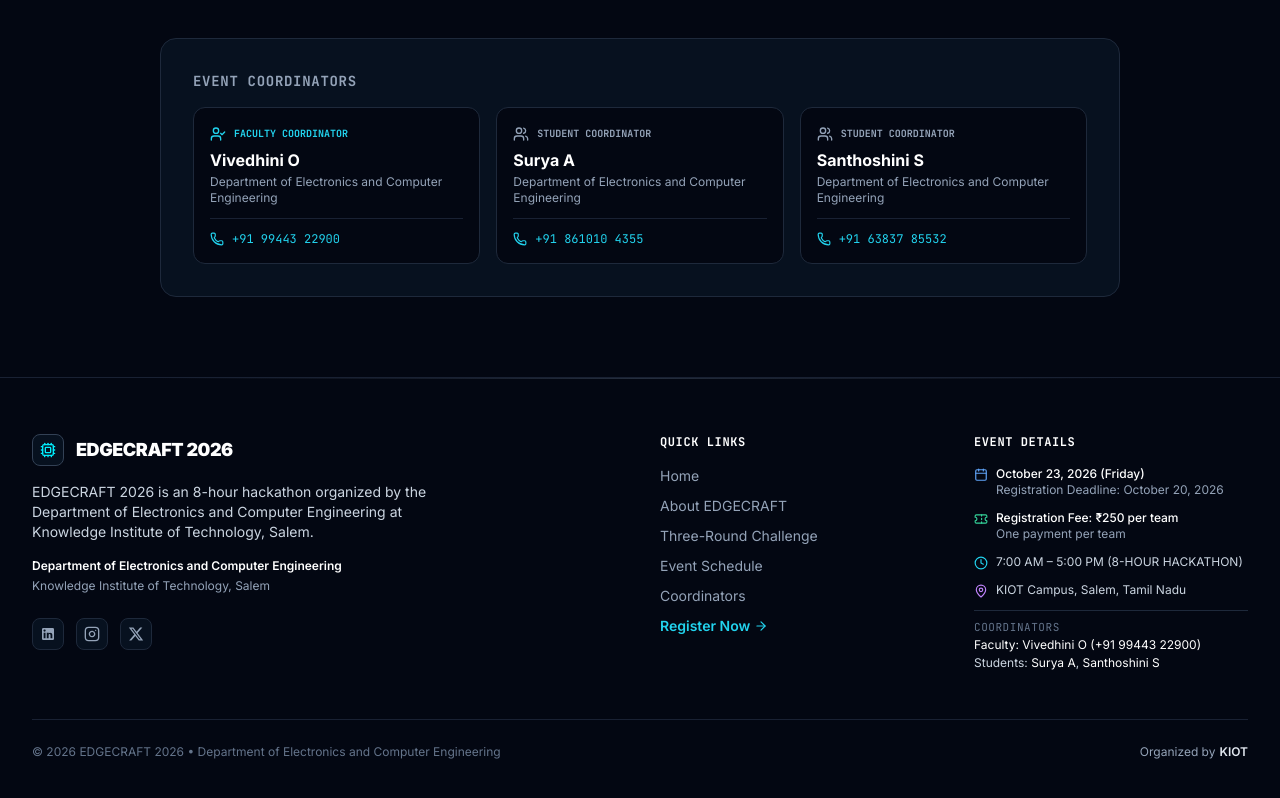
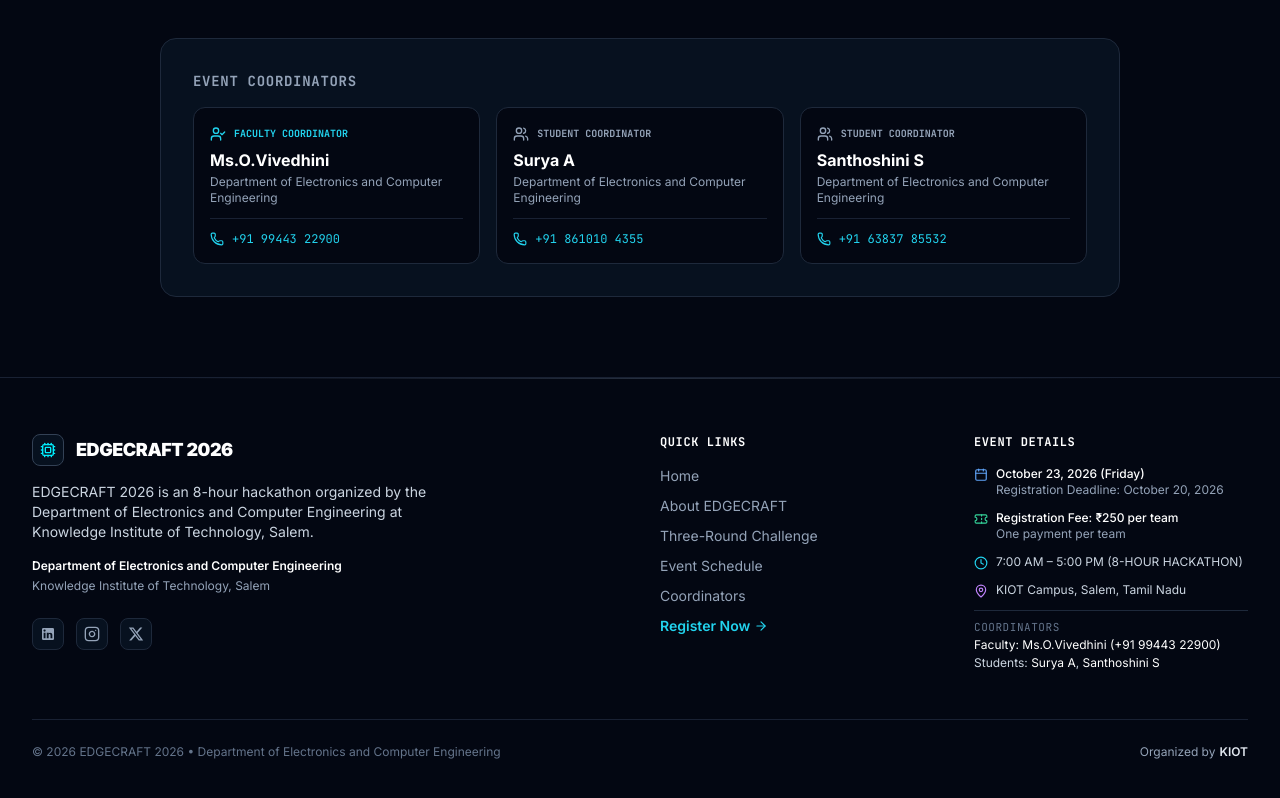
Before and after one commit to jeswanth-16/ECX-Hackathon, a React (Vite) app: page /register in a window 1280 px wide. Shown: the part 1204-2002 px from the top of the page. Built offline with nearby package versions, Linux system fonts and the light colour scheme; no server answers.

Commit message:
Update coordinator

```diff
--- a/src/components/FAQ.tsx
+++ b/src/components/FAQ.tsx
@@ -121,7 +121,7 @@
       <div className="mt-8 p-4 rounded-xl bg-dark-900 border border-slate-800 flex items-start gap-3">
         <AlertCircle className="w-4 h-4 text-cyan-400 shrink-0 mt-0.5" />
         <div className="text-xs text-slate-300 leading-relaxed">
-          <strong>Questions regarding EDGECRAFT 2026?</strong> Feel free to connect with Faculty Coordinator <a href="tel:+919944322900" className="text-cyan-400 hover:text-cyan-300 underline font-semibold" aria-label="Call Faculty Coordinator Vivedhini O">Vivedhini O (+91 99443 22900)</a> or Student Coordinators <a href="tel:+918610104355" className="text-cyan-400 hover:text-cyan-300 underline font-semibold" aria-label="Call Student Coordinator Surya A">Surya A (+91 861010 4355)</a> and <a href="tel:+916383785532" className="text-cyan-400 hover:text-cyan-300 underline font-semibold" aria-label="Call Student Coordinator Santhoshini S">Santhoshini S (+91 63837 85532)</a> from the Department of Electronics and Computer Engineering.
+          <strong>Questions regarding EDGECRAFT 2026?</strong> Feel free to connect with Faculty Coordinator <a href="tel:+919944322900" className="text-cyan-400 hover:text-cyan-300 underline font-semibold" aria-label="Call Faculty Coordinator  Ms.O.Vivedhini">Ms.O.Vivedhini (+91 99443 22900)</a> or Student Coordinators <a href="tel:+918610104355" className="text-cyan-400 hover:text-cyan-300 underline font-semibold" aria-label="Call Student Coordinator Surya A">Surya A (+91 861010 4355)</a> and <a href="tel:+916383785532" className="text-cyan-400 hover:text-cyan-300 underline font-semibold" aria-label="Call Student Coordinator Santhoshini S">Santhoshini S (+91 63837 85532)</a> from the Department of Electronics and Computer Engineering.
         </div>
       </div>
     </div>
--- a/src/components/Footer.tsx
+++ b/src/components/Footer.tsx
@@ -168,7 +168,7 @@
                   Coordinators
                 </span>
                 <span className="text-white block mt-0.5">
-                  Faculty: <a href="tel:+919944322900" className="hover:text-cyan-300 transition-colors" aria-label="Call Faculty Coordinator Vivedhini O">Vivedhini O</a> (+91 99443 22900)
+                  Faculty: <a href="tel:+919944322900" className="hover:text-cyan-300 transition-colors" aria-label="Call Faculty Coordinator Ms.O.Vivedhini">Ms.O.Vivedhini</a> (+91 99443 22900)
                 </span>
                 <span className="text-slate-300 block mt-0.5">
                   Students: <a href="tel:+918610104355" className="text-white hover:text-cyan-300 transition-colors" aria-label="Call Student Coordinator Surya A">Surya A</a>, <a href="tel:+916383785532" className="text-white hover:text-cyan-300 transition-colors" aria-label="Call Student Coordinator Santhoshini S">Santhoshini S</a>
--- a/src/data/eventConfig.ts
+++ b/src/data/eventConfig.ts
@@ -36,7 +36,7 @@
     faculty: [
       {
         role: "Faculty Coordinator",
-        name: "Vivedhini O",
+        name: "Ms.O.Vivedhini",
         phone: "+91 99443 22900",
         phoneTel: "tel:+919944322900",
       },
@@ -188,7 +188,7 @@
   {
     id: "faq-6",
     question: "Who can I contact regarding EDGECRAFT 2026?",
-    answer: "You can contact Faculty Coordinator Vivedhini O (+91 99443 22900), or Student Coordinators Surya A (+91 861010 4355) and Santhoshini S (+91 63837 85532) from the Department of Electronics and Computer Engineering, Knowledge Institute of Technology, Salem.",
+    answer: "You can contact Faculty Coordinator Ms.O.Vivedhini (+91 99443 22900), or Student Coordinators Surya A (+91 861010 4355) and Santhoshini S (+91 63837 85532) from the Department of Electronics and Computer Engineering, Knowledge Institute of Technology, Salem.",
     category: "Coordinators",
   },
   {
--- a/src/pages/About.tsx
+++ b/src/pages/About.tsx
@@ -124,12 +124,12 @@
               <span className="text-[10px] font-mono uppercase text-cyan-400 font-bold block mb-1">
                 Faculty Coordinator
               </span>
-              <p className="text-base font-bold text-white">Vivedhini O</p>
+              <p className="text-base font-bold text-white">Ms.O.Vivedhini</p>
               <p className="text-slate-400 text-xs mt-1">{eventConfig.department}</p>
             </div>
             <a
               href="tel:+919944322900"
-              aria-label="Call Faculty Coordinator Vivedhini O"
+              aria-label="Call Faculty Coordinator Ms.O.Vivedhini"
               className="mt-3 pt-3 border-t border-slate-800/80 inline-flex items-center gap-2 text-xs font-mono text-cyan-400 hover:text-cyan-300 transition-colors"
             >
               <Phone className="w-3.5 h-3.5" />
--- a/src/pages/FAQPage.tsx
+++ b/src/pages/FAQPage.tsx
@@ -29,7 +29,7 @@
             </div>
             <h4 className="text-lg font-bold text-white mb-1.5">Need Further Assistance?</h4>
             <p className="text-xs sm:text-sm text-slate-400 leading-relaxed mb-4">
-              Connect with Faculty Coordinator <a href="tel:+919944322900" className="text-cyan-400 hover:text-cyan-300 font-semibold underline decoration-slate-700 underline-offset-2" aria-label="Call Faculty Coordinator Vivedhini O">Vivedhini O (+91 99443 22900)</a>, or Student Coordinators <a href="tel:+918610104355" className="text-cyan-400 hover:text-cyan-300 font-semibold underline decoration-slate-700 underline-offset-2" aria-label="Call Student Coordinator Surya A">Surya A (+91 861010 4355)</a> and <a href="tel:+916383785532" className="text-cyan-400 hover:text-cyan-300 font-semibold underline decoration-slate-700 underline-offset-2" aria-label="Call Student Coordinator Santhoshini S">Santhoshini S (+91 63837 85532)</a> at {eventConfig.college}.
+              Connect with Faculty Coordinator <a href="tel:+919944322900" className="text-cyan-400 hover:text-cyan-300 font-semibold underline decoration-slate-700 underline-offset-2" aria-label="Call Faculty Coordinator  Ms.O.Vivedhini">Ms.O.Vivedhini (+91 99443 22900)</a>, or Student Coordinators <a href="tel:+918610104355" className="text-cyan-400 hover:text-cyan-300 font-semibold underline decoration-slate-700 underline-offset-2" aria-label="Call Student Coordinator Surya A">Surya A (+91 861010 4355)</a> and <a href="tel:+916383785532" className="text-cyan-400 hover:text-cyan-300 font-semibold underline decoration-slate-700 underline-offset-2" aria-label="Call Student Coordinator Santhoshini S">Santhoshini S (+91 63837 85532)</a> at {eventConfig.college}.
             </p>
           </div>
           <div className="pt-4 border-t border-slate-800/80 font-mono text-xs text-slate-300">
@@ -55,7 +55,7 @@
             >
               <span>Register Now</span>
               <ArrowRight className="w-3.5 h-3.5" />
-            </button>
+            </button>Ms.O.Vivedhini
           </div>
         </div>
       </div>
--- a/src/pages/Register.tsx
+++ b/src/pages/Register.tsx
@@ -186,12 +186,12 @@
                 <UserCheck className="w-4 h-4" />
                 <span className="font-mono text-[10px] font-bold uppercase">Faculty Coordinator</span>
               </div>
-              <p className="font-bold text-white text-base">Vivedhini O</p>
+              <p className="font-bold text-white text-base">Ms.O.Vivedhini</p>
               <p className="text-slate-400 text-xs mt-0.5">{eventConfig.department}</p>
             </div>
             <a
               href="tel:+919944322900"
-              aria-label="Call Faculty Coordinator Vivedhini O"
+              aria-label="Call Faculty Coordinator Ms.O.Vivedhini"
               className="mt-3 pt-3 border-t border-slate-800/80 inline-flex items-center gap-2 text-xs font-mono text-cyan-400 hover:text-cyan-300 transition-colors"
             >
               <Phone className="w-3.5 h-3.5" />
```
